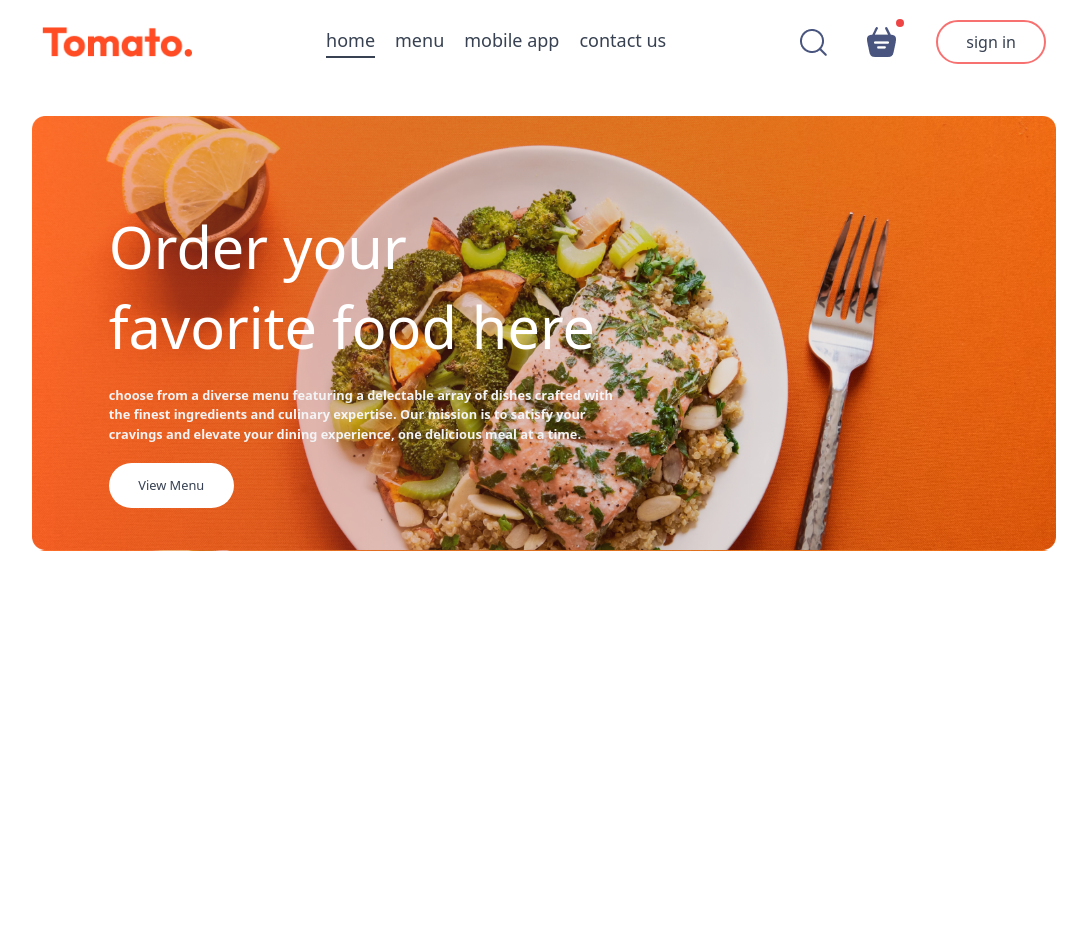
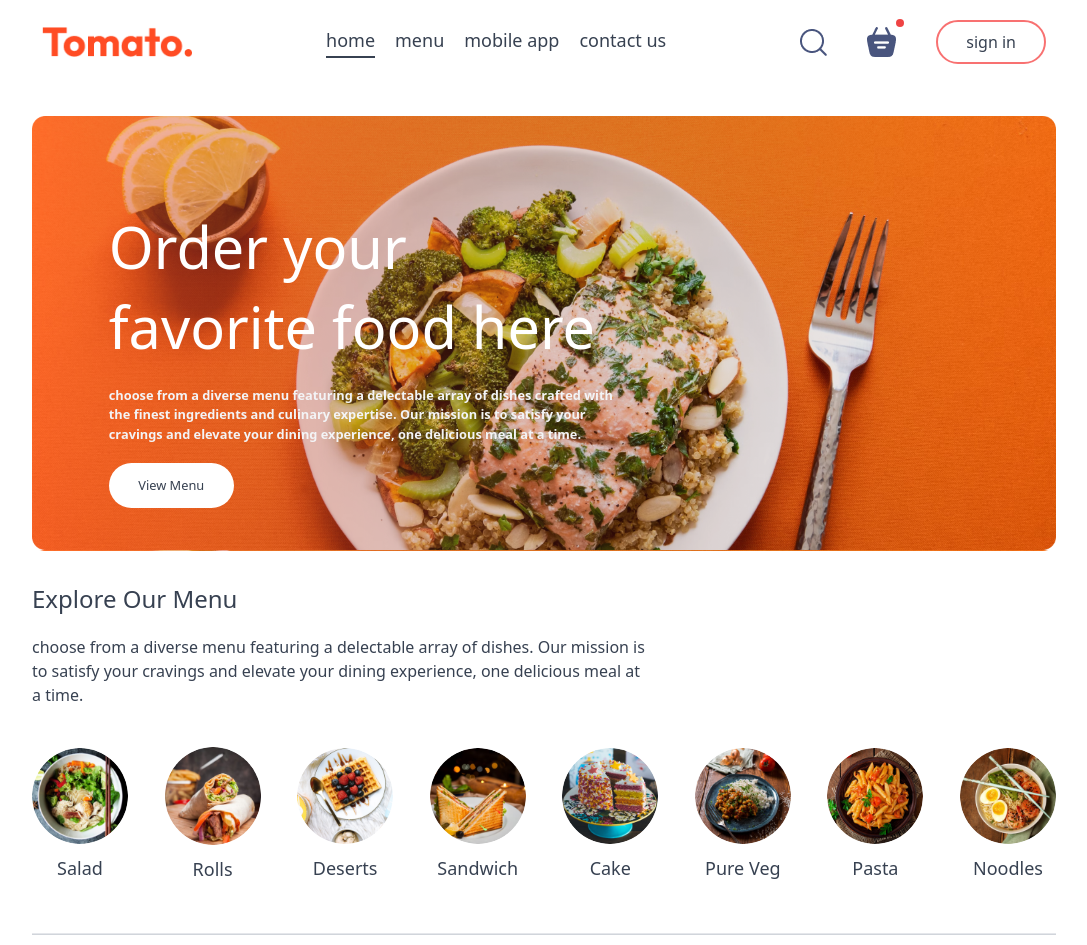
Before and after one commit to alfasierraconnects/react-restaurant-website, a React (Create React App) app in the folder react-restaurant-website/: page / in a window 1280 px wide. Shown: the whole page, without its empty margins (96-1183 px from the left). Before the commit the page ends 800 px from the top, so only its background shows below. Built offline with nearby package versions, Linux system fonts and the light colour scheme.

Commit message:
created menu items

```diff
--- /dev/null
+++ b/react-restaurant-website/src/components/ExploreMenu/ExploreMenu.js
@@ -0,0 +1,47 @@
+import React from "react";
+import { menu_list } from "../../assets/assets.js";
+
+const ExploreMenu = ({ category, setCategory }) => {
+  const imageStyle =
+    "w-[7.5vw] h-auto cursor-pointer rounded-full transition duration-75";
+  const active = "border-4 border-red-300 p-0.5";
+
+  return (
+    <div className="flex flex-col gap-5">
+      <h1 className="text-gray-700 font-medium text-2xl">Explore Our Menu</h1>
+      <p className="w-3/5 text-gray-700 font-medium">
+        choose from a diverse menu featuring a delectable array of dishes. Our
+        mission is to satisfy your cravings and elevate your dining experience,
+        one delicious meal at a time.
+      </p>
+      <div className="flex justify-between items-center gap-8 text-center my-5 overflow-x-scroll">
+        {menu_list.map((item, index) => {
+          return (
+            <div
+              key={index}
+              onClick={() => {
+                setCategory((prev) =>
+                  prev === item.menu_name ? "All" : item.menu_name
+                );
+              }}
+            >
+              <img
+                className={`${imageStyle} ${
+                  category === item.menu_name ? active : ""
+                }`}
+                src={item.menu_image}
+                alt=""
+              />
+              <p className="mt-2.5 text-gray-700 text-lg cursor-pointer">
+                {item.menu_name}
+              </p>
+            </div>
+          );
+        })}
+      </div>
+      <hr className="my-2.5 bg-gray-300 h-0.5" />
+    </div>
+  );
+};
+
+export default ExploreMenu;
--- a/react-restaurant-website/src/index.css
+++ b/react-restaurant-website/src/index.css
@@ -14,5 +14,5 @@
 }
 
 .animate-fadeIn {
-  animation: fadeIn 0.5s ease-in-out forwards;
+  animation: fadeIn 1s ease-in-out forwards;
 }
--- a/react-restaurant-website/src/pages/Home.js
+++ b/react-restaurant-website/src/pages/Home.js
@@ -1,10 +1,14 @@
-import React from "react";
+import React, { useState } from "react";
 import Header from "../components/Header/Header";
+import ExploreMenu from "../components/ExploreMenu/ExploreMenu";
 
 const Home = () => {
+  const [category, setCategory] = useState("All");
+
   return (
     <div>
       <Header />
+      <ExploreMenu category={category} setCategory={setCategory} />
     </div>
   );
 };
```
